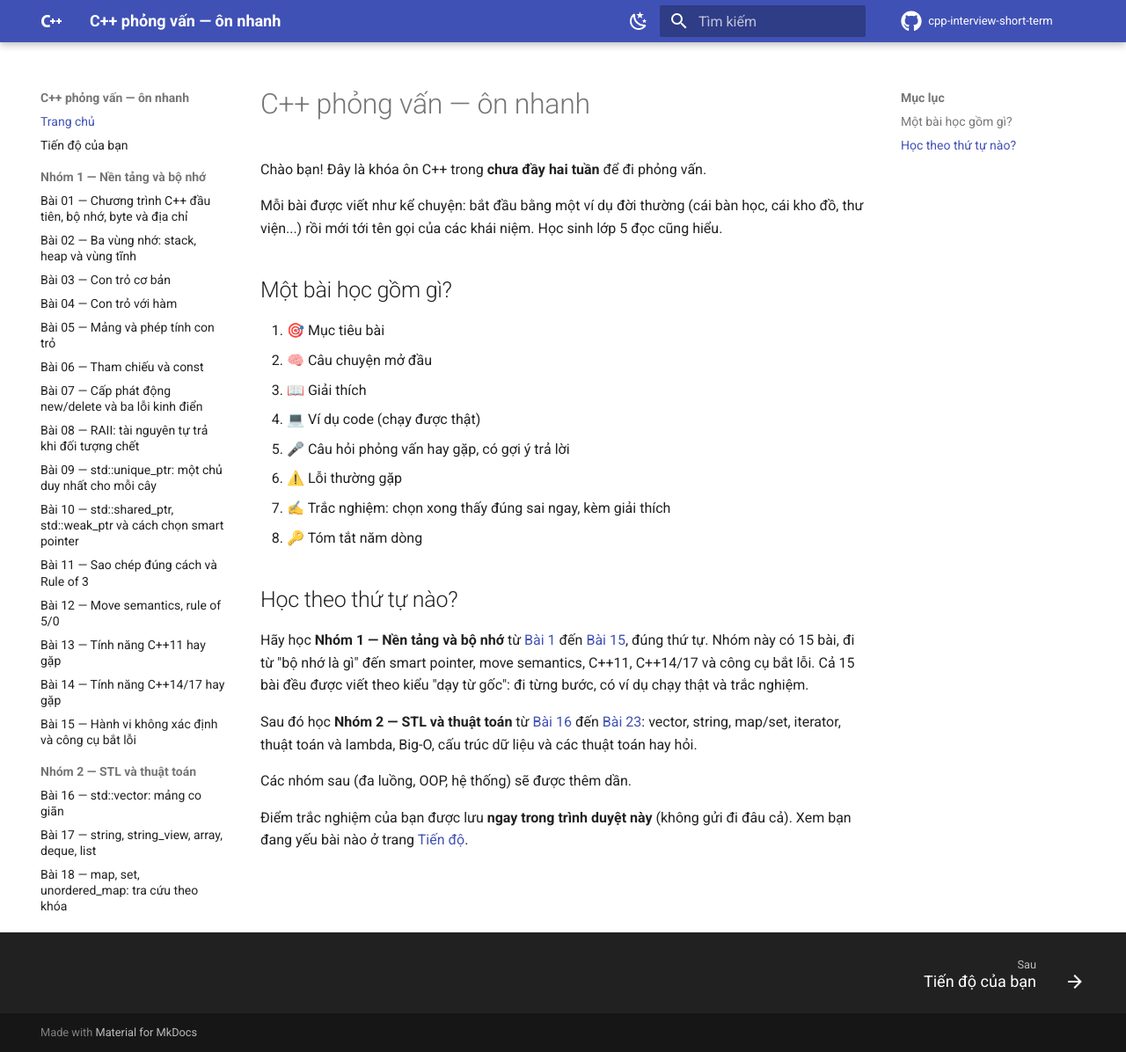
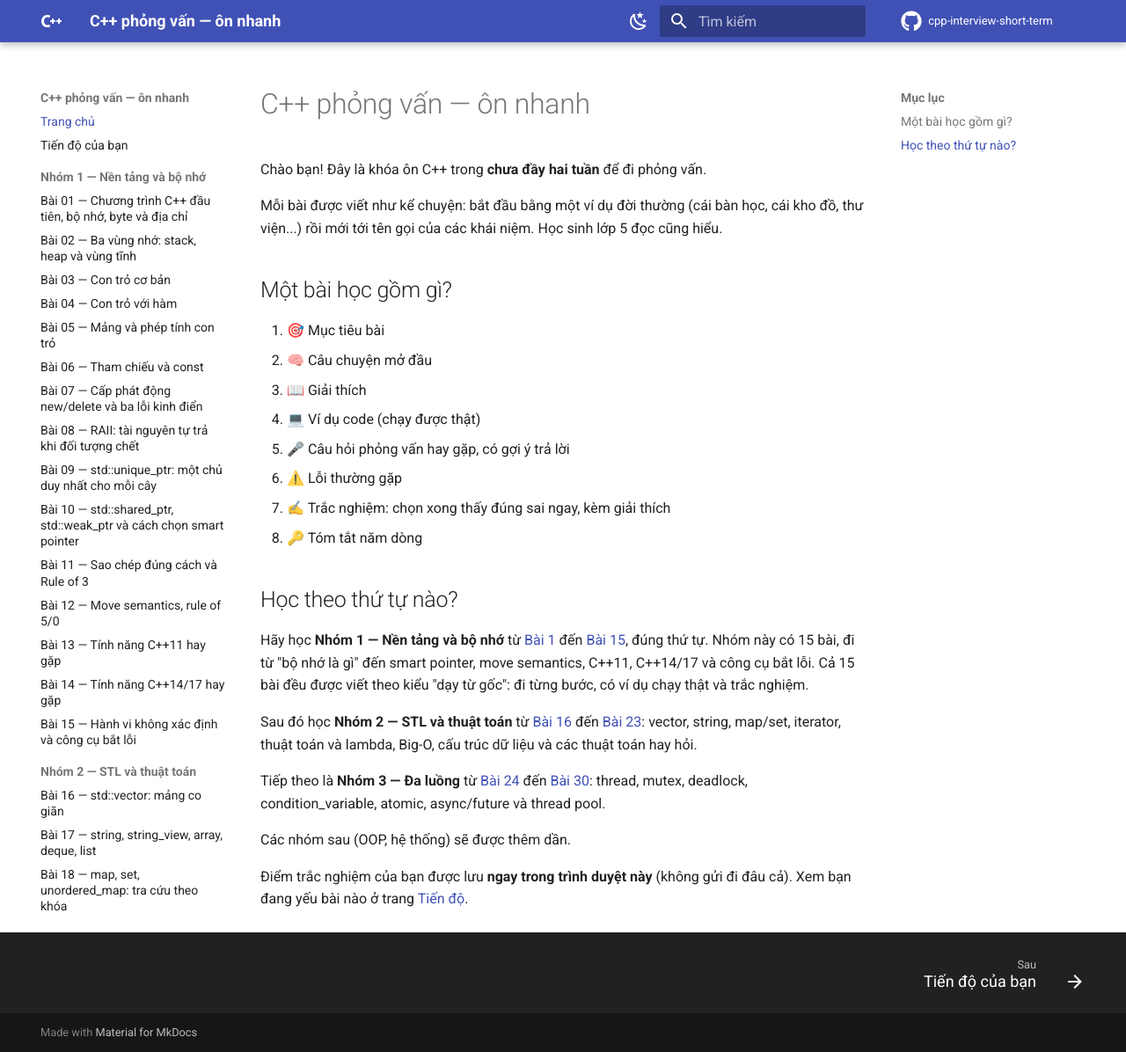
Before and after one commit to hungnguyen010518/cpp-interview-short-term, an MkDocs documentation site: the page built from docs/index.md, in a window 1280 px wide and 1196 px high. Shown: the whole window at 88% size. Built offline with MkDocs 1.6.1 and Material for MkDocs 9.7.7, drawn with Linux system fonts in a browser that asks for light colours; comment, search, counter and statistics services are not loaded.

Commit message:
docs: trang chủ liệt kê Nhóm 3 (Bài 24–30)
Co-Authored-By: Claude Sonnet 5.5 <noreply@anthropic.com>

```diff
--- a/docs/index.md
+++ b/docs/index.md
@@ -22,7 +22,9 @@ Hãy học **Nhóm 1 — Nền tảng và bộ nhớ** từ [Bài 1](nhom-1-nen-
 
 Sau đó học **Nhóm 2 — STL và thuật toán** từ [Bài 16](nhom-2-stl-thuat-toan/16-vector.md) đến [Bài 23](nhom-2-stl-thuat-toan/23-thuat-toan-hay-hoi.md): vector, string, map/set, iterator, thuật toán và lambda, Big-O, cấu trúc dữ liệu và các thuật toán hay hỏi.
 
-Các nhóm sau (đa luồng, OOP, hệ thống) sẽ được thêm dần.
+Tiếp theo là **Nhóm 3 — Đa luồng** từ [Bài 24](nhom-3-da-luong/24-thread-co-ban.md) đến [Bài 30](nhom-3-da-luong/30-thread-pool-hieu-nang.md): thread, mutex, deadlock, condition_variable, atomic, async/future và thread pool.
+
+Các nhóm sau (OOP, hệ thống) sẽ được thêm dần.
 
 Điểm trắc nghiệm của bạn được lưu **ngay trong trình duyệt này** (không gửi đi đâu cả).
 Xem bạn đang yếu bài nào ở trang [Tiến độ](tien-do.md).
```
